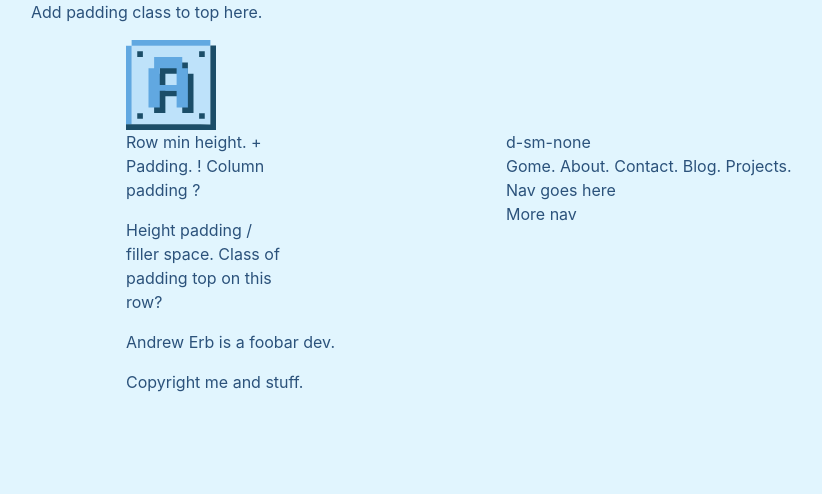
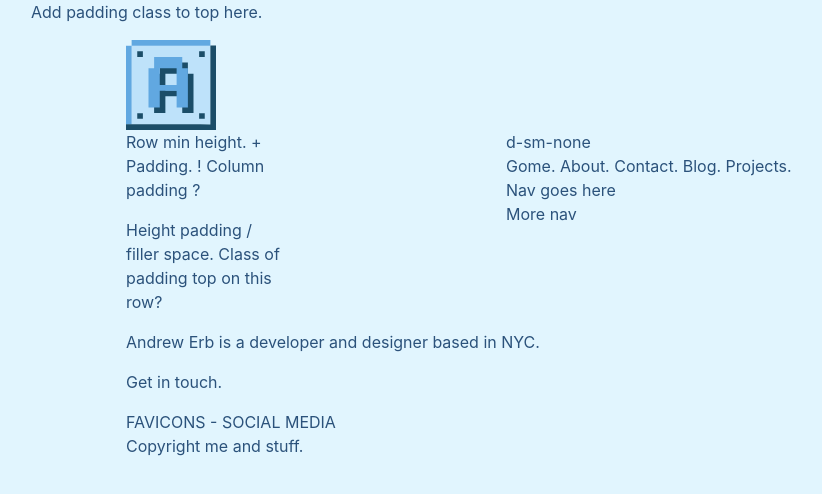
Before and after one commit to andrewerb/andrewerb.com-v2, a website: page index.html in a window 1280 px wide. Shown: the whole page, without its empty margins (54-876 px from the left). Drawn offline with nearby package versions, Linux system fonts and the light colour scheme.

Commit message:
about details WIP

```diff
--- a/index.html
+++ b/index.html
@@ -8,6 +8,8 @@
 
     <link rel="stylesheet" href="https://maxcdn.bootstrapcdn.com/bootstrap/4.0.0/css/bootstrap.min.css" integrity="sha384-Gn5384xqQ1aoWXA+058RXPxPg6fy4IWvTNh0E263XmFcJlSAwiGgFAW/dAiS6JXm" crossorigin="anonymous">
     <link rel="icon" type="image/png" href="images/erb_a_block_icon-32px.png">
+    <script defer src="https://use.fontawesome.com/releases/v5.0.6/js/all.js"></script>
+
     <style>
         body {
             background-color: #E1F5FE; /*B3E5FC*/
@@ -62,8 +64,16 @@
                 <div class="row">
                     <div class="col offset-1">
                         <p>
-                            Andrew Erb is a foobar dev.
+                            Andrew Erb is a developer and designer based in NYC.
                         </p>
+                        <p>
+                            Get in touch.
+                        </p>
+                    </div>
+                </div>
+                <div class="row">
+                    <div class="col offset-1">
+                        FAVICONS - SOCIAL MEDIA
                     </div>
                 </div>
             </section>
```
